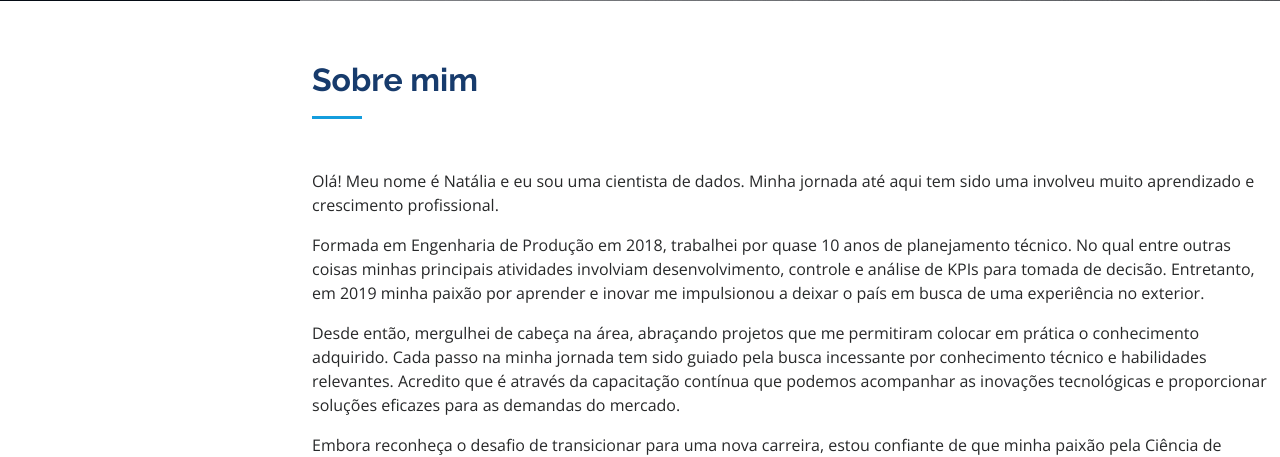
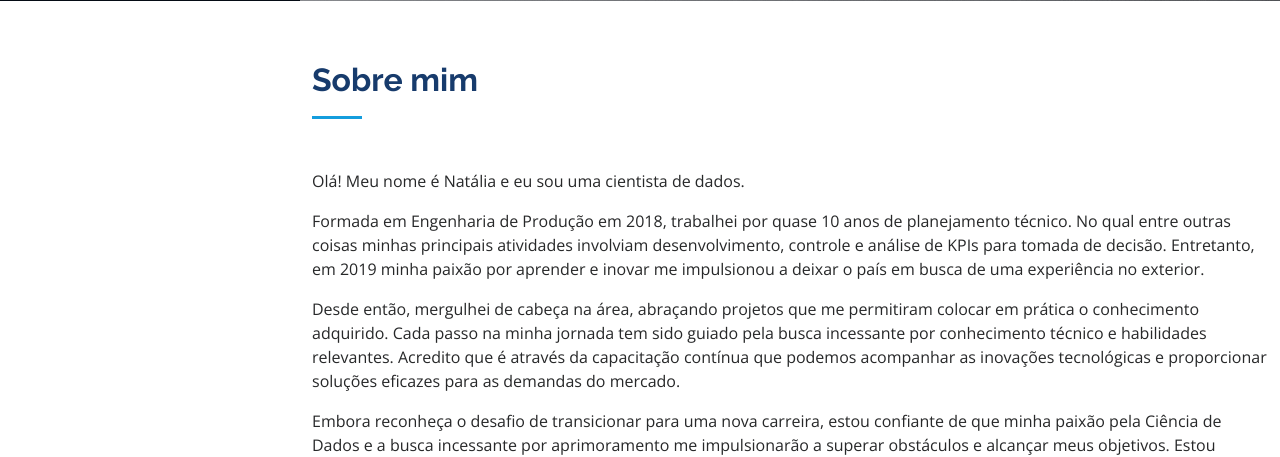
Before and after one commit to natalia-gcvs/natalia-goncalves-portfolio, a Flask app: page / in a window 1280 px wide. Shown: the part 799-1256 px from the top of the page. Run offline with Flask 3, Linux system fonts and the light colour scheme; some libraries are stand-ins or nearby versions.

Commit message:
update main and projects

```diff
--- a/templates/index.html
+++ b/templates/index.html
@@ -87,8 +87,7 @@
         </div>
 
         <div class="row">
-              <p>Olá! Meu nome é Natália e eu sou uma cientista de dados. Minha jornada até aqui tem sido uma involveu muito
-              aprendizado e crescimento profissional.</p>
+              <p>Olá! Meu nome é Natália e eu sou uma cientista de dados.</p>
 
               <p>Formada em Engenharia de Produção em 2018, trabalhei por quase 10 anos de planejamento técnico. No qual entre
               outras coisas minhas principais atividades involviam desenvolvimento, controle e análise de KPIs para tomada de
@@ -149,7 +148,7 @@
 
           <div class="col-lg-4 col-md-6 portfolio-item filter-class">
             <div class="portfolio-wrap">
-              <img src="https://storage.googleapis.com/kaggle-datasets-images/128/270/d149695d1f9a97ec54cf673be6430ad7/dataset-cover.jpg" class="img-fluid same-size-img" alt="">
+              <img src="https://img.freepik.com/premium-photo/growth-real-estate-market-house-graph-3d_505080-566.jpg" class="img-fluid same-size-img" alt="">
               <div class="portfolio-links">
                 <a href="https://github.com/natalia-gcvs/real_state_project" title="Leia mais"><h6>House Price Prediction</h6></a>
               </div>
```
